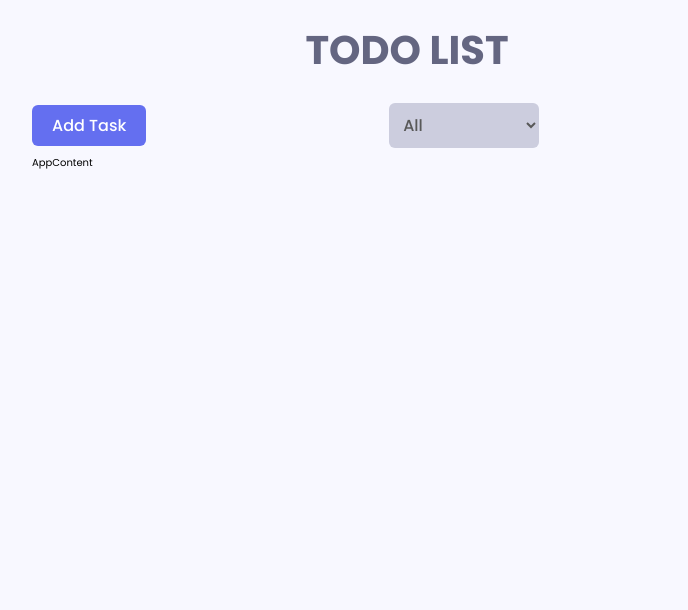
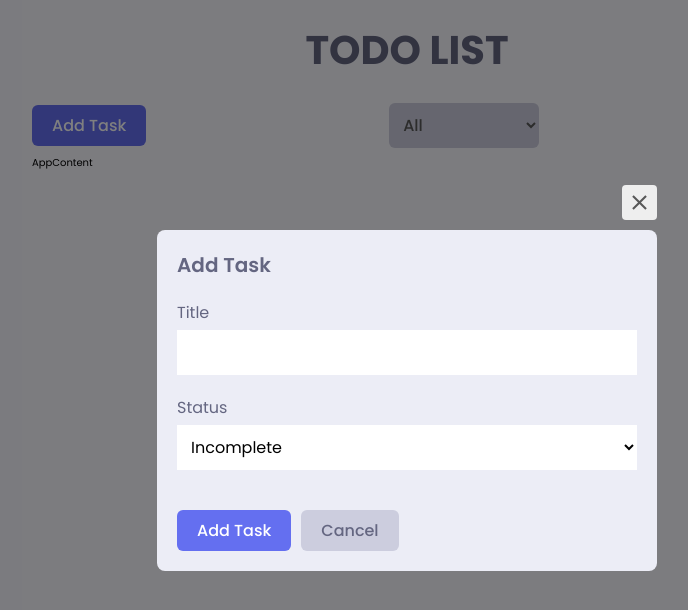
Before and after one commit to thaitina5/TodoApp, a React (Create React App) app: page / in a window 1280 px wide. Shown: the top 610 px of the page, without its empty margins (233-921 px from the left). Built offline with nearby package versions, Linux system fonts and the light colour scheme.

Commit message:
fix modal open close

```diff
--- a/src/component/AppHeader.js
+++ b/src/component/AppHeader.js
@@ -4,16 +4,15 @@ import styles from '../styles/modules/app.module.scss'
 import TodoModal from './TodoModal'
 
 function AppHeader() {
-    const {modalOpen, setModalOpen} = useState(true);
+    const [modalOpen, setModalOpen] = useState(true);
   return (
     <div className={styles.appHeader}>
-        <Button variant='primary'>Add Task</Button>
+        <Button variant='primary' onClick={()=>setModalOpen(true)}>Add Task</Button>
         <SeclectButton id='status'>
             <option value='all'>All</option>
             <option value='incomplete'>Incomplete</option>
             <option value='complete'>Complete</option>
         </SeclectButton>
-
         <TodoModal modalOpen={modalOpen} setModalOpen={setModalOpen}/>
     </div>
   )
--- a/src/component/TodoModal.js
+++ b/src/component/TodoModal.js
@@ -3,13 +3,18 @@ import styles from "../styles/modules/modal.module.scss";
 import { MdOutlineClose } from "react-icons/md";
 import Button from "./Button";
 
-function TodoModal({ openModal, setModalOpen }) {
+function TodoModal({ modalOpen, setModalOpen }) {
   return (
     <div>
-      {openModal && (
+      {modalOpen && (
         <div className={styles.wrapper}>
           <div className={styles.container}>
-            <div className={styles.closeButton}>
+            <div
+              className={styles.closeButton}
+              onClick={()=>setModalOpen(false)}
+              onKeyDown={()=>setModalOpen(false)}
+              tabIndex={0}
+              role='button'>
               <MdOutlineClose />
             </div>
             <form className={styles.form}>
@@ -31,14 +36,19 @@ function TodoModal({ openModal, setModalOpen }) {
                 <Button type="submit" variant="primary">
                   Add Task
                 </Button>
-                <Button type="button" variant="secondary">
+                <Button
+                  type="button"
+                  variant="secondary"
+                  onClick={()=>setModalOpen(false)}
+                  onKeyDown={()=>setModalOpen(false)}>
                   Cancel
                 </Button>
               </div>
             </form>
           </div>
         </div>
-      )}
+      )
+      }
     </div>
   );
 }
```
